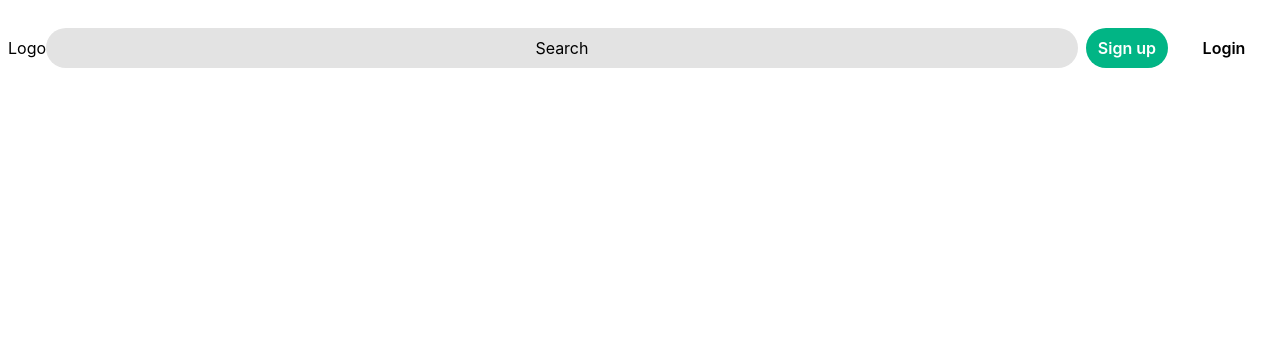
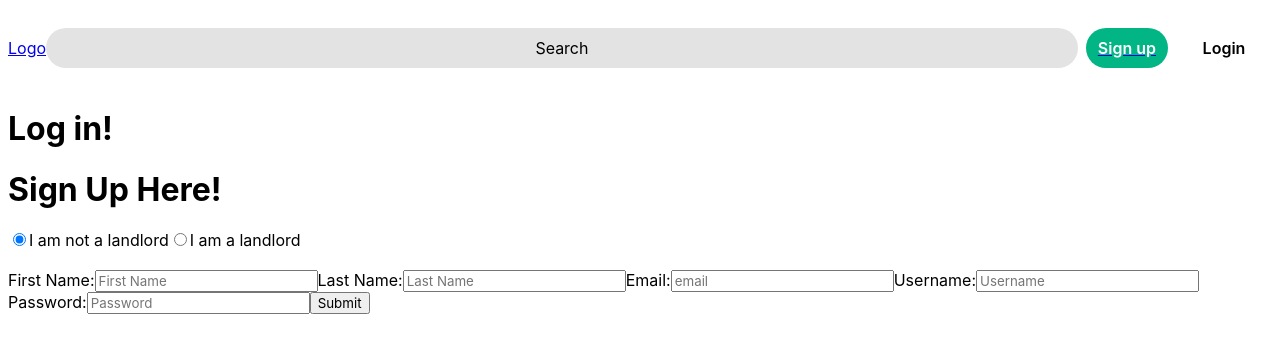
Before and after one commit to brcodington78/Rate-My-Renter, a React (Create React App) app in the folder rate-my-renter/client/: page /auth in a window 1280 px wide. Shown: the top 352 px of the page. Built offline with nearby package versions, Linux system fonts and the light colour scheme; no server answers.

Commit message:
made user-reg form

```diff
--- a/rate-my-renter/client/src/App.js
+++ b/rate-my-renter/client/src/App.js
@@ -24,7 +24,7 @@ function App() {
           </header>
           <Switch>
             <Route path="/" exact component={Home} />
-            <Route path='/' exact component={Auth} />
+            <Route path='/auth' exact component={Auth} />
           </Switch>
         </div>
       </BrowserRouter>
--- a/rate-my-renter/client/src/components/Auth/Auth.js
+++ b/rate-my-renter/client/src/components/Auth/Auth.js
@@ -1,10 +1,15 @@
-import React from 'react'
+import React from 'react';
+import UserForm from '../Forms/UserForm/UserRegForm.js'
+
 
 function Auth() {
+
+    const isSignup = false;
     return (
-        <div>
-            AUTH
-        </div>
+        <>
+          <h1>{isSignup ? "Sign Up!" : "Log in!" }</h1>
+          <UserForm />
+        </>
     )
 }
 
--- a/rate-my-renter/client/src/components/Forms/UserForm/UserRegForm.js
+++ b/rate-my-renter/client/src/components/Forms/UserForm/UserRegForm.js
@@ -3,27 +3,64 @@ import React, { useState } from "react";
 function UserForm() {
   let [username, setUsername] = useState("");
   let [password, setPassword] = useState("");
+  let [firstName, setFirstName] = useState("");
+  let [lastName, setLastName] = useState("");
+  let [email, setEmail] = useState("");
+  let [isLandLord, setisLandLord] = useState(false)
 
-  async function registerUser(event) {
-    event.preventDefault();
+  function handleSubmit() {
 
-    const result = await fetch("/api/register", {
-      method: "POST",
-      headers: {
-        "Content-Type": "application/json",
-      },
-      body: JSON.stringify({
-        username,
-        password,
-      }),
-    }).then((res) => res.json());
-    console.log(result);
   }
-
+  console.log(isLandLord)
   return (
     <div>
       <h1>Sign Up Here!</h1>
-      <form className="user-reg-form" onSubmit={registerUser}>
+      <form className="user-reg-form" onSubmit={handleSubmit}>
+        <div id="user-reg-radio-btn-container">
+        <input
+          type="radio"
+          id="reg-user-radio-btn"
+          name="identity-type"
+          value="reg-user"
+          defaultChecked
+          onClick={() => setisLandLord(false)}
+        />
+        <label htmlFor="reg-user-radio-btn">I am not a landlord</label>
+        <input
+          type="radio"
+          id="landlord-radio-btn"
+          name="identity-type"
+          value="landlord"
+          onClick={() => setisLandLord(true)}
+        />
+        <label htmlFor="landlord-radio-btn">I am a landlord</label>
+        </div>
+        <br />
+        <label htmlFor="firstname-input">First Name:</label>
+        <input
+          type="text"
+          id="firstname-input"
+          placeholder="First Name"
+          value={firstName}
+          onChange={(e) => setFirstName(e.target.value)}
+        />
+        <label htmlFor="lastname-input">Last Name:</label>
+        <input
+          type="text"
+          id="lastname-input"
+          placeholder="Last Name"
+          value={lastName}
+          onChange={(e) => setLastName(e.target.value)}
+        />
+        <label htmlFor="email-input">Email:</label>
+        <input
+          type="email"
+          id="email-input"
+          placeholder="email"
+          value={email}
+          onChange={(e) => setEmail(e.target.value)}
+        />
+        <label htmlFor="username-input">Username:</label>
         <input
           type="text"
           id="username-input"
@@ -31,6 +68,7 @@ function UserForm() {
           value={username}
           onChange={(e) => setUsername(e.target.value)}
         />
+        <label htmlFor="password-input">Password:</label>
         <input
           type="password"
           id="password-input"
--- a/rate-my-renter/client/src/components/navbar/navbar.jsx
+++ b/rate-my-renter/client/src/components/navbar/navbar.jsx
@@ -12,7 +12,9 @@ const Nav = (props) => {
   </div>)
   :(
     <div id="session-btns">
-      <div id="signup-btn" className="session-btn">Sign up</div>
+      <Link to="/auth">
+        <div id="signup-btn" className="session-btn">Sign up</div>
+      </Link>
       <div id="login-btn" className="session-btn">Login</div>
     </div>
   )
@@ -24,9 +26,9 @@ const Nav = (props) => {
   )
 
   const displayLeft = (
-    <div>
+    <Link to="/">
       <div>Logo</div>
-    </div>
+    </Link>
   )
 
   return (
```
